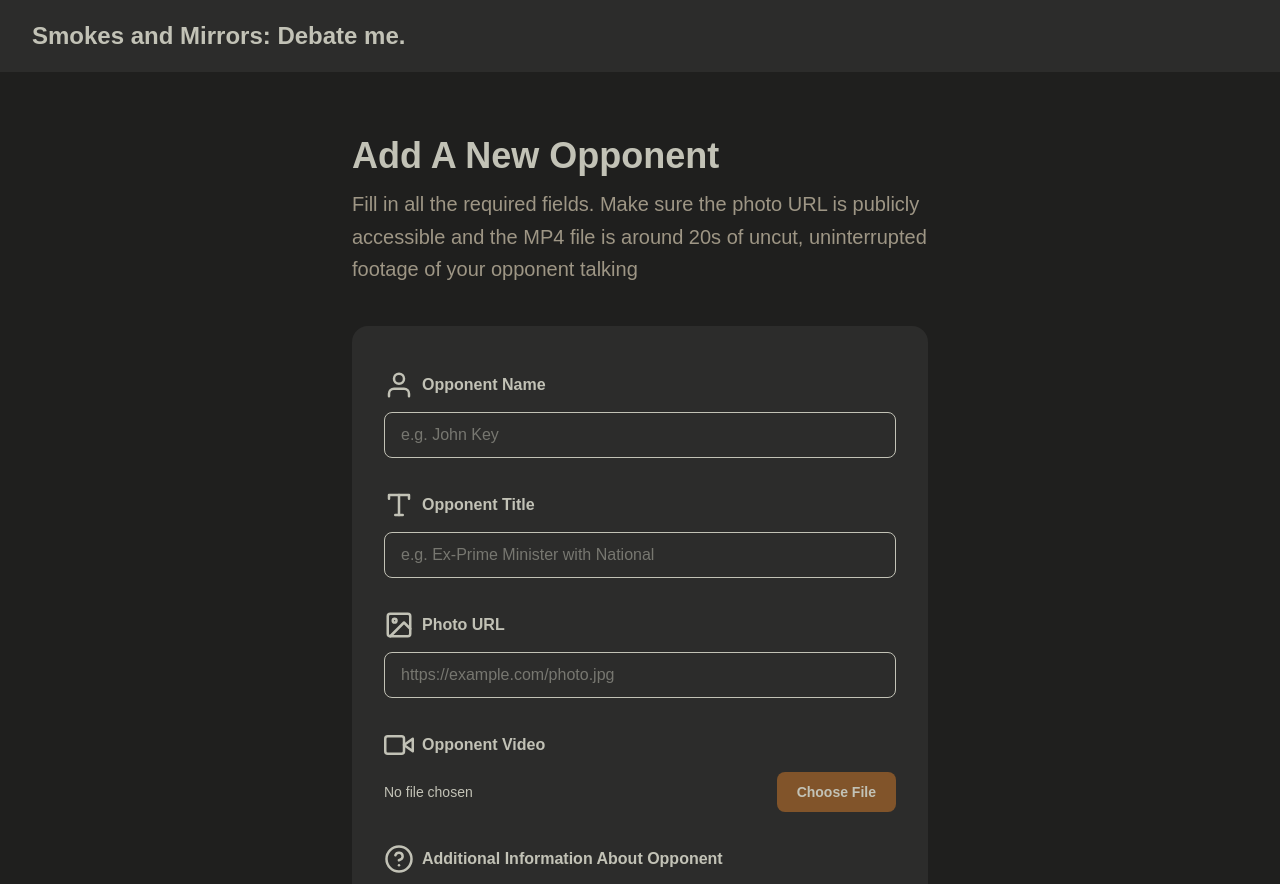
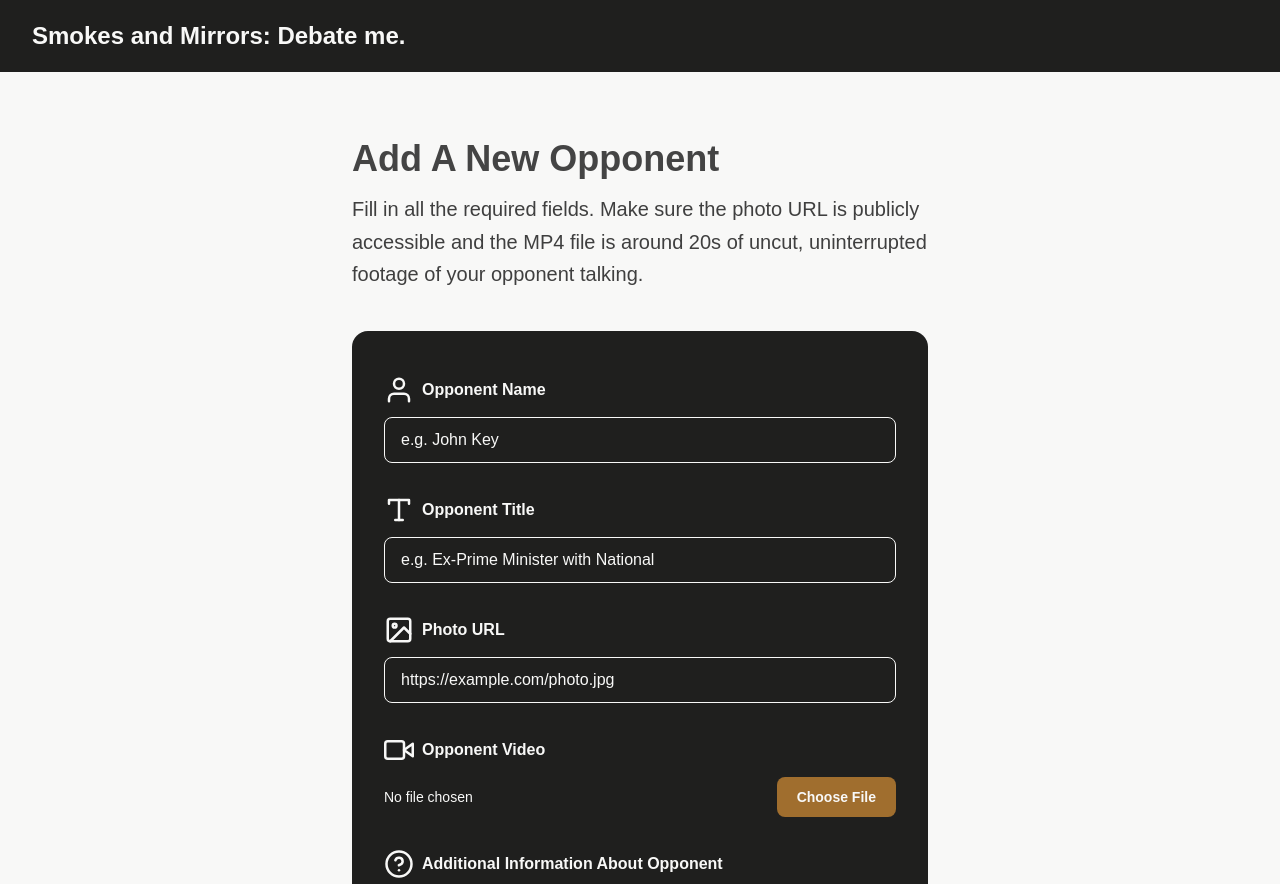
Before and after one commit to KinnonBroekhuizen/DebateMe, a Next.js app: page /addOpponent in a window 1280 px wide. Shown: the top 884 px of the page. Built offline with nearby package versions, Linux system fonts and the light colour scheme; no server answers; what tailwindcss-animated would draw is missing.

Commit message:
dark and light mode working

```diff
--- a/app/addOpponent/page.tsx
+++ b/app/addOpponent/page.tsx
@@ -33,9 +33,9 @@ export default function AddOpponent() {
       return;
     }
     //creates the link between the table and file storage in the backend
-    const { data: { publicUrl } } = supabase.storage
-      .from("videos")
-      .getPublicUrl(fileName);
+    const {
+      data: { publicUrl },
+    } = supabase.storage.from("videos").getPublicUrl(fileName);
     const nameArray = nameInput.split(" ");
     const idToAdd = nameArray[nameArray.length - 1];
     //uploads all fields into a new row of the database
@@ -45,7 +45,7 @@ export default function AddOpponent() {
       Information: infoInput,
       image_link: photoInput,
       title: titleInput,
-      video_url: publicUrl
+      video_url: publicUrl,
     });
 
     if (error) {
@@ -67,40 +67,41 @@ export default function AddOpponent() {
       placeholder: "e.g. John Key",
       value: nameInput,
       onChange: setNameInput,
-      icon: <User color="var(--text)" size={30} />,
+      icon: <User color="var(--icon)" size={30} />,
     },
     {
       label: "Opponent Title",
       placeholder: "e.g. Ex-Prime Minister with National",
       value: titleInput,
       onChange: setTitleInput,
-      icon: <Type color="var(--text)" size={30} />,
+      icon: <Type color="var(--icon)" size={30} />,
     },
     {
       label: "Photo URL",
       placeholder: "https://example.com/photo.jpg",
       value: photoInput,
       onChange: setPhotoInput,
-      icon: <Image color="var(--text)" size={30} />,
+      icon: <Image color="var(--icon)" size={30} />,
     },
   ];
 
   return (
-    <main className="min-h-screen bg-bg flex items-start justify-center px-4 py-16">
+    <main className="min-h-screen bg-bg flex text-[var(--text)]  items-start justify-center px-4 py-16">
       <div className="w-full max-w-xl">
         {/* Header */}
         <div className="mb-10">
-          <h1 className="text-4xl font-extrabold text-[var(--text)]leading-tight mb-3">
+          <h1 className="text-4xl font-extrabold leading-tight mb-3">
             Add A New Opponent
           </h1>
           <p className="text-(--muted) text-xl leading-relaxed">
-            Fill in all the required fields. Make sure the photo URL
-            is publicly accessible and the MP4 file is around 20s of uncut, uninterrupted footage of your opponent talking
+            Fill in all the required fields. Make sure the photo URL is publicly
+            accessible and the MP4 file is around 20s of uncut, uninterrupted
+            footage of your opponent talking.
           </p>
         </div>
 
         {/* Input Fields */}
-        <div className="bg-(--surface) rounded-2xl p-8 flex flex-col gap-6">
+        <div className="bg-(--surface) rounded-2xl p-8 flex flex-col gap-6 text-[var(--text-alt)]">
           <div className="flex flex-col gap-5">
             {fields.map(({ label, placeholder, value, onChange, icon }) => (
               <div key={label}>
@@ -109,7 +110,7 @@ export default function AddOpponent() {
                   {label}
                 </label>
                 <input
-                  className="w-full bg-bg border border-border rounded-lg px-4 py-2.5 text-md text-(--text) placeholder:text---muted) outline-none transition focus:border-accent focus:ring-2 focus:ring-accent/20"
+                  className="w-full bg-bg border border-border rounded-lg px-4 py-2.5 text-md text-(--text-alt) placeholder:text-(--text-alt) outline-none transition focus:border-accent focus:ring-2 focus:ring-accent/20"
                   placeholder={placeholder}
                   value={value}
                   onChange={(e) => onChange(e.target.value)}
@@ -119,7 +120,8 @@ export default function AddOpponent() {
             {/* Video Upload Field*/}
             <div>
               <label className="text-md font-semibold flex items-center gap-2 py-3">
-                <Video color="var(--text)" size={30} />{/*Icon*/}
+                <Video color="var(--icon)" size={30} />
+                {/*Icon*/}
                 Opponent Video
               </label>
               <div className="flex justify-between items-center gap-3">
@@ -135,7 +137,7 @@ export default function AddOpponent() {
                 </span>
                 <label
                   htmlFor="video-upload"
-                  className="cursor-pointer bg-(--accent) text-(--text) text-sm font-semibold px-5 py-2.5 rounded-lg hover:opacity-90 transition"
+                  className="cursor-pointer bg-(--accent) text-(--text-alt) text-sm font-semibold px-5 py-2.5 rounded-lg hover:opacity-90 transition"
                 >
                   Choose File
                 </label>
@@ -144,11 +146,11 @@ export default function AddOpponent() {
             {/* Add additional information field */}
             <div>
               <label className="text-md font-semibold flex items-center gap-2 py-3">
-                <HelpCircle color="var(--text)" size={30} />
+                <HelpCircle color="var(--icon)" size={30} />
                 Additional Information About Opponent
               </label>
               <textarea
-                className="w-full h-36 bg-bg border border-border rounded-lg px-4 py-2.5 text-md text-(--text) resize-none placeholder:text-(--muted)  outline-none transition focus:border-accent focus:ring-2 focus:ring-accent/20"
+                className="w-full h-36 bg-bg border border-border rounded-lg px-4 py-2.5 text-md text-(--text-alt) resize-none placeholder:text-(--text-alt) outline-none transition focus:border-accent focus:ring-2 focus:ring-accent/20"
                 placeholder="e.g. Political party, political leaning, etc. The more detail you provide, the more accurately the AI can replicate them."
                 value={infoInput}
                 onChange={(e) => setInfoInput(e.target.value)}
@@ -163,9 +165,11 @@ export default function AddOpponent() {
           <div className="flex items-center justify-between gap-3">
             <button
               type="button"
-              className="text-sm text-muted hover:text-[var(--text)]transition cursor-pointer"
+              className="text-sm text-(--text-alt) hover:text-[var(--text)]transition cursor-pointer"
               onClick={() => {
-                {/*Clear fields*/}
+                {
+                  /*Clear fields*/
+                }
                 setNameInput("");
                 setVideoFile(null);
                 setPhotoInput("");
@@ -177,7 +181,7 @@ export default function AddOpponent() {
             </button>
             <button
               type="button"
-              className="bg-(--accent) shadow-[0_4px_20px_0_var(--muted-accent)] hover:bg-accent/90 text-(--text) cursor-pointer text-sm font-semibold px-6 py-2.5 rounded-lg transition-opacity hover:opacity-90"
+              className="bg-(--accent) cursor-pointer text-sm font-semibold px-6 py-2.5 rounded-lg hover:shadow-[0_8px_25px_0_var(--muted-accent)] duration-700 ease-in-out delay-75"
               onClick={handleClick}
             >
               Add Opponent
--- a/app/components/navbar.tsx
+++ b/app/components/navbar.tsx
@@ -3,7 +3,10 @@ import Link from "next/link";
 export default function NavBar() {
   return (
     <header className="px-8 py-5 bg-[var(--surface)]">
-      <Link href="/" className="text-2xl font-bold text-[var(--text)]">
+      <Link
+        href="/"
+        className="text-2xl font-bold text-[var(--text)] text-[var(--text-alt)]"
+      >
         Smokes and Mirrors: Debate me.
       </Link>
     </header>
--- a/app/globals.css
+++ b/app/globals.css
@@ -1,6 +1,7 @@
 @import "tailwindcss";
 @import "tailwindcss-animated";
 
+/* Default dark */
 :root {
   --bg: #1f1f1e;
   --surface: #2c2c2b;
@@ -9,6 +10,21 @@
   --muted: #9e9685;
   --accent: #83552afa;
   --muted-accent: #633d19fa;
+  --icon: #c2c2b6;
+}
+
+@media (prefers-color-scheme: light) {
+  :root {
+    --bg: #f8f8f7;
+    --surface: #1f1f1e;
+    --border: #45af53;
+    --text: #444444;
+    --text-alt: #f8f8f7;
+    --icon: #f8f8f7;
+    --muted: #3f3f3f;
+    --muted-accent: #83552afa;
+    --accent: #a3702efa;
+  }
 }
 
 body {
--- a/app/opponents/page.tsx
+++ b/app/opponents/page.tsx
@@ -1,7 +1,7 @@
 "use client";
 import Link from "next/link";
-import { supabase } from '@/lib/supabase';
-import {useEffect, useState} from 'react';
+import { supabase } from "@/lib/supabase";
+import { useEffect, useState } from "react";
 
 export default function OpponentsPage() {
   type Opponent = {
@@ -9,7 +9,7 @@ export default function OpponentsPage() {
     name: string;
     description: string;
     image: string;
-  }
+  };
   const [opponents, setOpponents] = useState<Opponent[]>([]);
 
   useEffect(() => {
@@ -61,10 +61,10 @@ export default function OpponentsPage() {
 
               {/* Card body */}
               <div className="p-3">
-                <p className="font-bold text-3xl text-[var(--text)] leading-snug">
+                <p className="font-bold text-3xl text-[var(--text)] text-[var(--text-alt)] leading-snug">
                   {opponent.name}
                 </p>
-                <p className="text-xl mt-1 text-[var(--muted)] leading-snug">
+                <p className="text-xl mt-1 text-[var(--text)] text-[var(--text-alt)] leading-snug">
                   {opponent.description}
                 </p>
               </div>
--- a/app/page.tsx
+++ b/app/page.tsx
@@ -23,10 +23,10 @@ export default function Home() {
           </p>
 
           {/* Buttons */}
-          <div className="justify-end flex gap-4">
+          <div className="justify-end flex gap-4 text-[var(--text-alt)]">
             <Link
               href="/opponents"
-              className="p-7 flex justify-between flex-row items-center gap-5 rounded-md transition-shadow hover:shadow-[0_8px_25px_0_var(--muted-accent)] duration-700 ease-in-out delay-75 max-w-120 max-h-25 bg-[var(--accent)] "
+              className="p-7 flex justify-between flex-row items-center gap-5 rounded-md transition-shadow hover:shadow-[0_8px_25px_0_var(--muted-accent)] duration-700 ease-in-out delay-75 max-w-120 max-h-25 bg-[var(--accent)]"
             >
               <MessageSquare size={100} />
               <div>
@@ -57,13 +57,13 @@ export default function Home() {
 
       {/* Features Section */}
       <section className="px-10 pt-16 pb-24">
-        <div className="grid grid-cols-1 md:grid-cols-3 gap-45 max-w-9xl mx-auto bg-[var(--surface)] p-10 rounded-md">
+        <div className="grid grid-cols-1 md:grid-cols-3 gap-45 max-w-9xl mx-auto bg-[var(--surface)] p-10 rounded-md text-[var(--text)] text-[var(--text-alt)]">
           {/* Feature 1 */}
           <div className="flex flex-col items-center text-center gap-6">
             <div className="rounded-md p-4 w-50 h-40 flex items-center justify-center">
-              <Clock color="var(--text)" size={120} />
+              <Clock size={120} />
             </div>
-            <p className="text-2xl font-semibold text-[var(--text)] leading-snug">
+            <p className="text-2xl font-semibold leading-snug">
               Challenge Christopher Luxon and other political leaders in real
               time.
             </p>
@@ -72,9 +72,9 @@ export default function Home() {
           {/* Feature 2 */}
           <div className="flex flex-col items-center text-center gap-6">
             <div className="p-4 w-50 h-40 flex items-center justify-center">
-              <HelpCircle color="var(--text)" size={120} />
+              <HelpCircle size={120} />
             </div>
-            <p className="text-2xl font-semibold text-[var(--text)] leading-snug">
+            <p className="text-2xl font-semibold leading-snug">
               Your questions shape the conversation and hold leaders
               accountable.
             </p>
@@ -83,9 +83,9 @@ export default function Home() {
           {/* Feature 3 */}
           <div className="flex flex-col items-center text-center gap-6">
             <div className="rounded-md p-4 w-50 h-40 flex items-center justify-center">
-              <FileText color="var(--text)" size={120} />
+              <FileText size={120} />
             </div>
-            <p className="text-2xl font-semibold text-[var(--text)] leading-snug">
+            <p className="text-2xl font-semibold  leading-snug">
               Watch unscripted exchanges where ideas collide and truth emerges.
             </p>
           </div>
```
